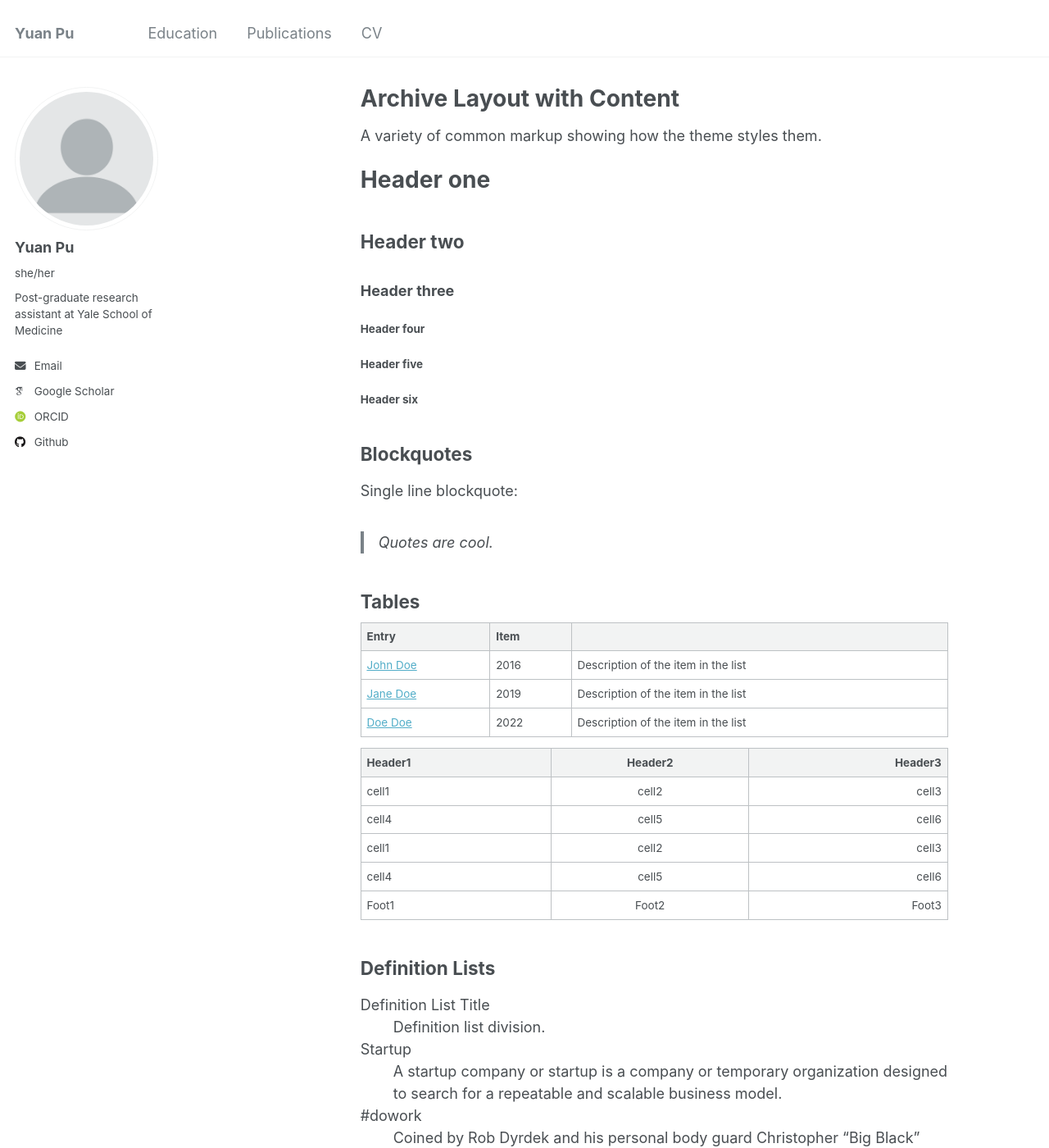
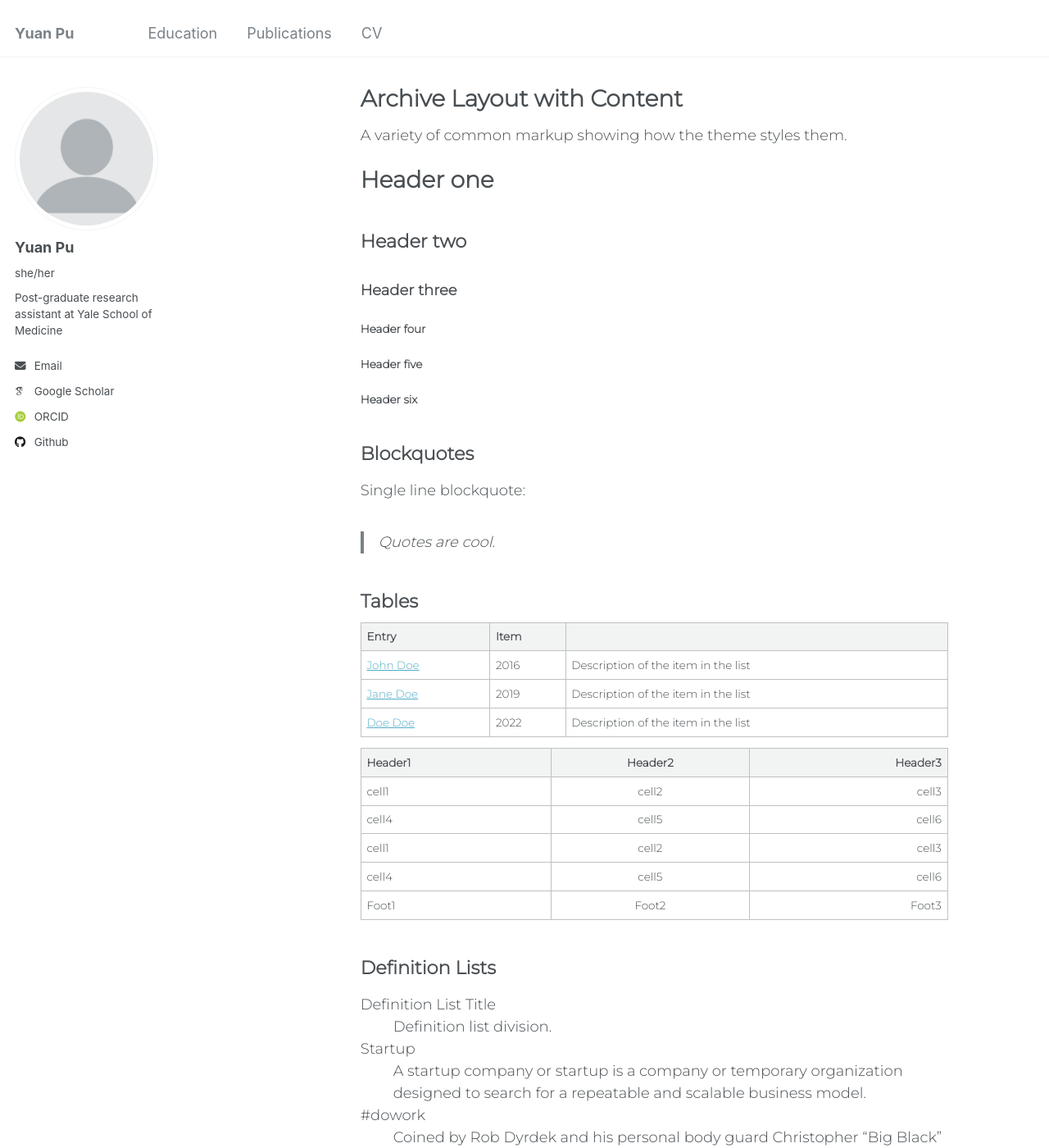
Before and after one commit to yuan-pu/yuan-pu_academicPages, a Jekyll site: the page built from _pages/archive-layout-with-content.md, in a window 1280 px wide and 1400 px high. Shown: the whole window at 82% size. Built offline with Jekyll 4.4.1, drawn with Linux system fonts in a browser that asks for light colours; some web fonts are replaced.

Commit message:
Update _variables.scss

```diff
--- a/_sass/_variables.scss
+++ b/_sass/_variables.scss
@@ -28,9 +28,9 @@ $bodoni                     : "Bodoni MT", serif;
 $calisto                    : "Calisto MT", serif;
 $garamond                   : Garamond, serif;
 
-$global-font-family         : "Montserrat Light", $sans-serif; // sans-serif or serif
-$header-font-family         : "Montserrat Light", $sans-serif; // sans-serif or serif
-$caption-font-family        : "Montserrat Light", $sans-serif; // sans-serif or serif
+$global-font-family         : "Montserrat", $sans-serif; // sans-serif or serif
+$header-font-family         : "Montserrat", $sans-serif; // sans-serif or serif
+$caption-font-family        : "Montserrat", $sans-serif; // sans-serif or serif
 
 /* type scale */
 $type-size-1                : 2.441em;  // ~39.056px
```
